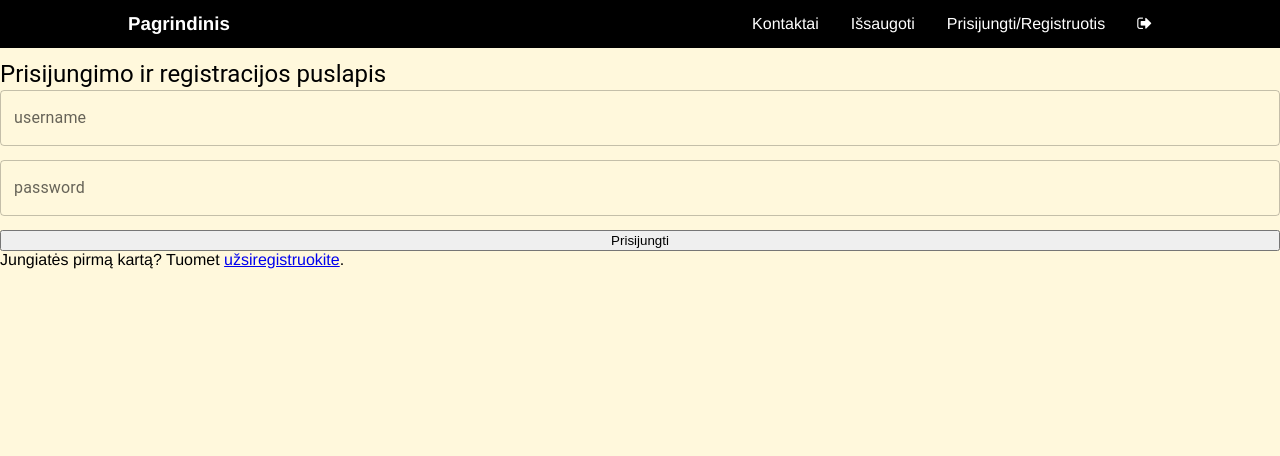
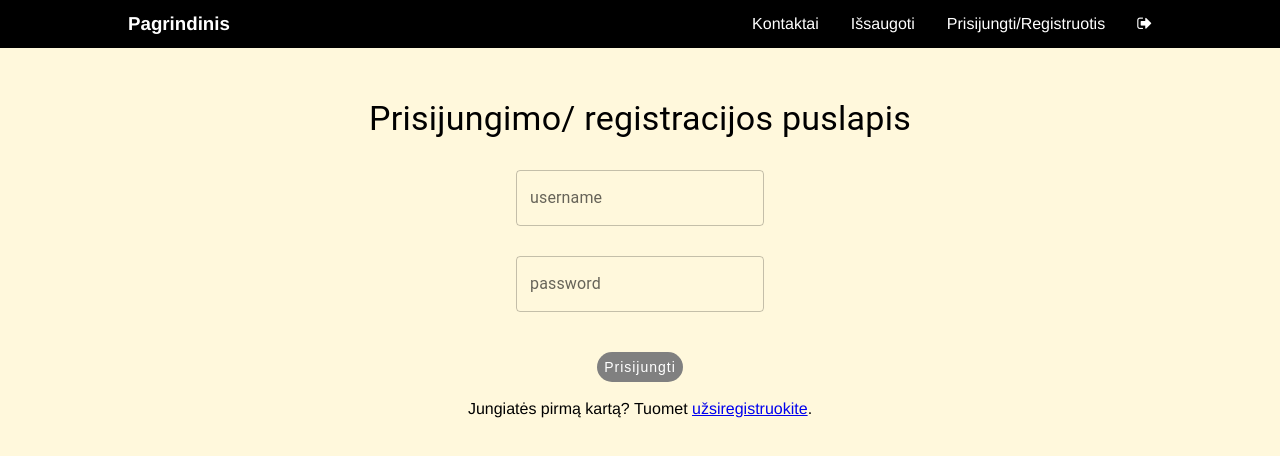
Before and after one commit to ivonaskliutaite/Dolphin-FE, a React (Create React App) app: page /login in a window 1280 px wide. Shown: the top 456 px of the page. Built offline with nearby package versions, Linux system fonts and the light colour scheme.

Commit message:
Add style changes to Homepage, Login/Register page

```diff
--- a/src/components/Buttons.ts
+++ b/src/components/Buttons.ts
@@ -1,4 +1,27 @@
 import styled from "styled-components";
+
+export const LoginButton = styled.button`
+  outline: none;
+  cursor: pointer;
+  font-size: 14px;
+  line-height: 1;
+  border-radius: 500px;
+  transition-duration: .3s;
+  border: 1px solid transparent;
+  letter-spacing: 1px;
+  width: auto;
+  text-align: center;
+  color: #fff;
+  background-color: gray;
+  height: 30px;
+  margin: 10px;
+
+  :hover {
+    transform: scale(1.04);
+    background-color: #E1C699;
+    color: black;
+  }
+`;
 
 export const RefreshButton = styled.button`
 
@@ -16,7 +39,7 @@ export const RefreshButton = styled.button`
   white-space: normal;
   font-weight: 700;
   text-align: center;
-  padding: 17px 48px;
+  padding: 10px 48px;
   color: #fff;
   background-color: gray;
   height: 48px;
@@ -26,10 +49,10 @@ export const RefreshButton = styled.button`
     color: black;
   }
 
-
   @media(max-width: 600px) {
-    margin-bottom: 30px;
-    width: 40px;
+    font-size: 2vh;
+    margin: 10px auto 20px 60px;
+    width: 240px;
   }
 `;
 
--- a/src/components/Card.tsx
+++ b/src/components/Card.tsx
@@ -31,7 +31,7 @@ const CardCategory = styled.div`
   font-size: 14px;
   border-radius: 50px;
   transition-duration: .3s;
-  letter-spacing: 2px;
+  letter-spacing: 1px;
   text-transform: uppercase;
   white-space: normal;
   font-weight: bold;
--- /dev/null
+++ b/src/components/Homepage.ts
@@ -0,0 +1,22 @@
+import React from "react";
+import styled from "styled-components";
+
+export const HomepageContainer = styled.div`
+  display: flex;
+  justify-content: space-around;
+  margin-top: 3vh;
+
+  @media(max-width: 600px){
+    display: flex;
+    flex-direction: column;
+    padding-left: 1vw;
+  }
+`;
+
+export const HomepageMainContainer = styled.div`
+  @media(max-width: 600px) {
+    display: flex;
+    flex-direction: column;
+    padding-left: 60px;
+  }
+`;
--- a/src/pages/Homepage.tsx
+++ b/src/pages/Homepage.tsx
@@ -2,6 +2,7 @@
 import React, {useEffect, useState} from "react";
 import ArticleModal from "../components/ArticleModal";
 import {RefreshButton} from "../components/Buttons";
+import {HomepageContainer, HomepageMainContainer } from '../components/Homepage'
 import HomeCard from "../components/Card";
 import {Input} from "@mui/material";
 
@@ -32,9 +33,9 @@ const Homepage = () => {
             .then(r => r.json())
             .then(r => setCards(r))
     }, []);
-    return <div>
+    return <HomepageMainContainer>
         <ArticleModal key={articleIdToShow} visible={!!articleIdToShow} onClose={() => setArticleIdToShow(null)} articleIdToShow={articleIdToShow} />
-        <div>
+        <HomepageContainer>
             <RefreshButton onClick={() => {
                 setRefreshDisable(true)
                 fetch("http://localhost:3005/articles/", {
@@ -56,14 +57,14 @@ const Homepage = () => {
             } type="text" placeholder="Įveskite ieškomą frazę..." value={search} onChange={(e) => {
                 setSearch(e.target.value)
             }}/>
-        </div>
+        </HomepageContainer>
         {cards
             .filter(r => r.title.toLowerCase().includes(search.toLowerCase()) || r.category?.includes(search))
             .map(r => <HomeCard data={r} onclick={() => {
                  setArticleIdToShow(r.id)
                 }}></HomeCard>
             )}
-    </div>
+    </HomepageMainContainer>
 };
 
 export default Homepage;
--- a/src/pages/SignUp.tsx
+++ b/src/pages/SignUp.tsx
@@ -1,6 +1,7 @@
 import React, {useState} from "react";
 import {Field, Form, Formik} from "formik";
-import {object, string} from "yup";
+import {LoginButton} from "../components/Buttons";
+import { string} from "yup";
 import * as Yup from "yup";
 import {Box, TextField, Typography} from "@mui/material";
 
@@ -10,7 +11,10 @@ const Schema = Yup.object().shape({
             .min(2, "Name too short"),
         password: string()
             .required("Please enter password")
-            .min(7, "Password should be minimum 7 characters long")
+            .matches(
+                /^(?=.*[a-z])(?=.*[A-Z])(?=.*[0-9])(?=.*[!@#\$%\^&\*])(?=.{8,})/,
+                "Minimum 8 ženklai, minimum viena raidė didžioji, minimum viena raidė mažoji, vienas skaičius, vienas specialus ženklas"
+            ),
     });
 
 const SignUp = () => {
@@ -62,9 +66,6 @@ const SignUp = () => {
 
     return (
         <div className="MaterialForm">
-            <Typography variant="h5">
-                Prisijungimo ir registracijos puslapis
-            </Typography>
             <Formik
                 validationSchema={Schema}
                 initialValues={initialValues}
@@ -76,15 +77,27 @@ const SignUp = () => {
                     console.log('errors', errors)
                     return (
                         <Form style={{
+                            margin: "50px",
                             display: "flex",
-                            flexDirection: "column"
+                            flexDirection: "column",
+                            justifyContent: "center",
+                            alignItems:"center",
+                            gap: "1vh",
                         }}>
+                            <Typography variant="h4">
+                                Prisijungimo/ registracijos puslapis
+                            </Typography>
+                            <Box height={14} />
                             <Field
+                                style={{
+                                    alignItems: "center"
+                                }}
                                 type="text"
                                 title="username"
                                 label="username"
                                 onBlur={handleBlur}
                                 error={!!errors.username && !!touched.username}
+                                helperText={!!touched.username && errors.username}
                                 as={TextField}
                                 variant="outlined"
                                 color="primary"
@@ -96,16 +109,15 @@ const SignUp = () => {
                                 title="password"
                                 onBlur={handleBlur}
                                 label="password"
-                                fullWidth
                                 error={!!errors.password && !!touched.password}
-                                helperText={Boolean(touched.password) && errors.password}
+                                helperText={!!touched.password && errors.password}
                                 as={TextField}
                                 variant="outlined"
                                 color="primary"
                                 name="password"
                             />
                             <Box height={14} />
-                            <button disabled={!!errors.username || !!errors.password}
+                            <LoginButton disabled={!!errors.username || !!errors.password}
                                 onClick={() => {
                                 if (values.username && values.password) {
                                     registration ? register(values.username, values.password) : login(values.username, values.password)
@@ -114,7 +126,7 @@ const SignUp = () => {
                                 {
                                     registration ? 'Užsiregistruokite' : 'Prisijungti'
                                 }
-                            </button>
+                            </LoginButton>
                             {
                                 registration ? (<div>
                                     Gal jungiatės ne pirmą kartą? Tuomet <a href='#' onClick={() => {
```
